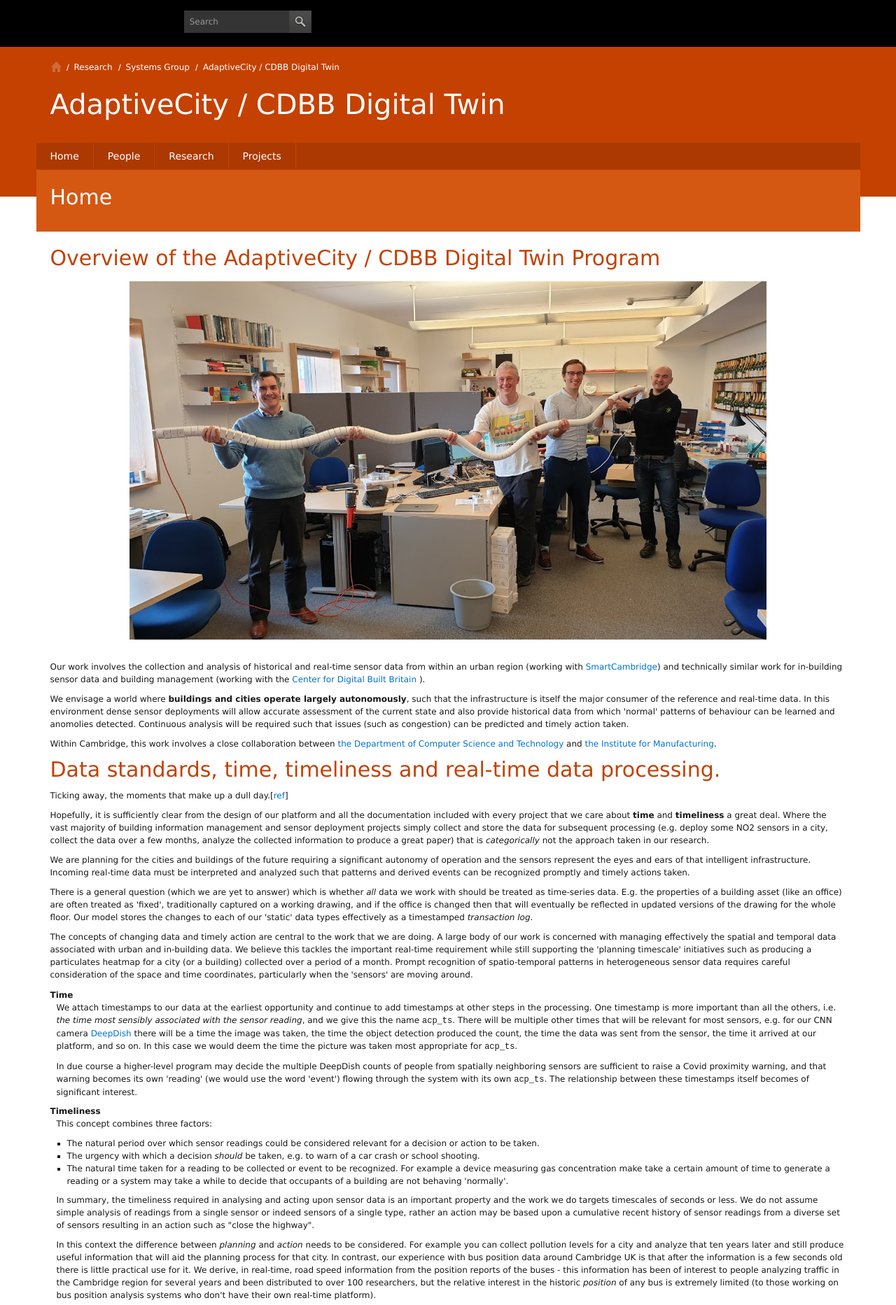
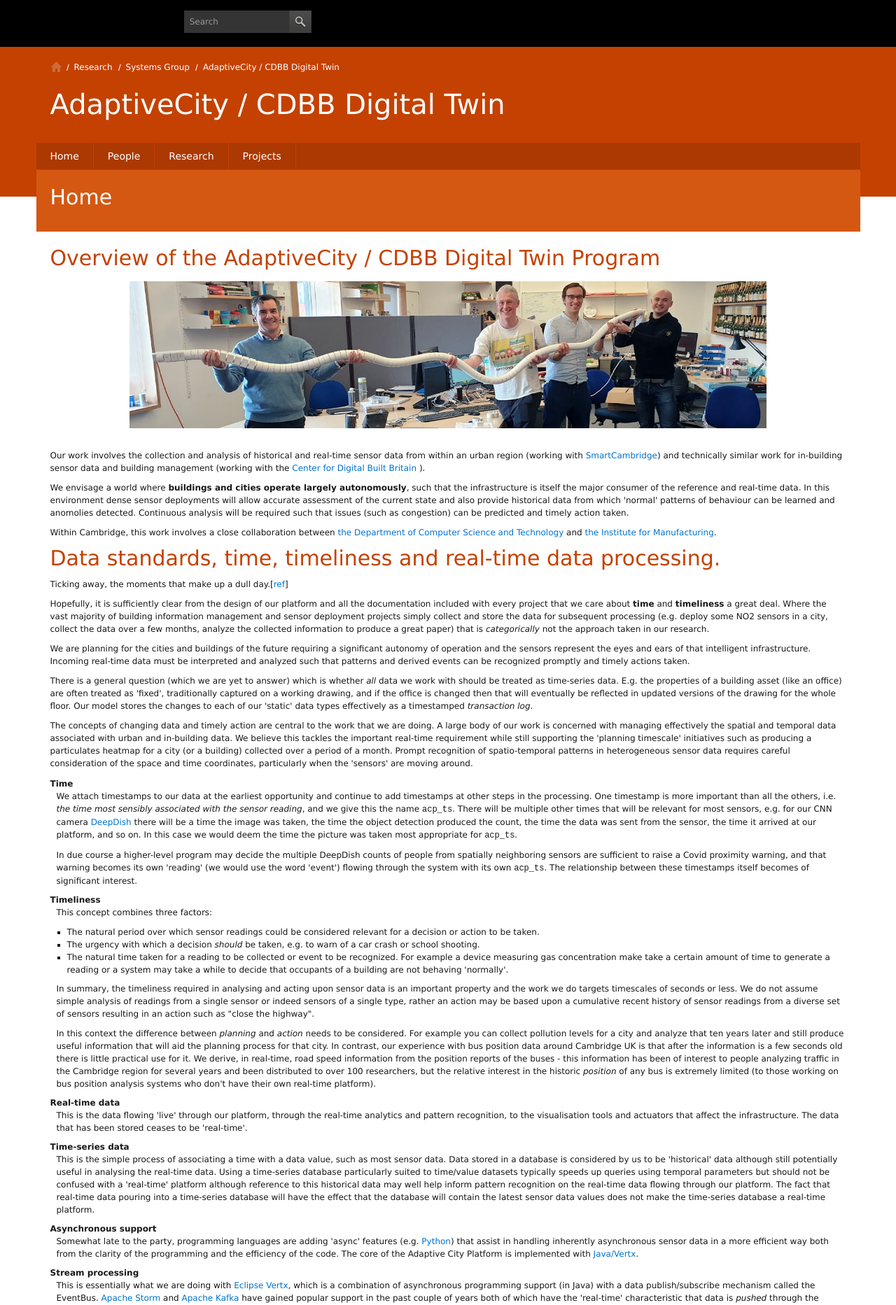
Before and after one commit to AdaptiveCity/adaptivecity.github.io, a Jekyll site: the page built from index.html, in a window 1280 px wide. Shown: the top 1865 px of the page at 70% size. Built offline with Jekyll 4.4.1, drawn with Linux system fonts in a browser that asks for light colours.

Commit message:
changed home picture to narrow

```diff
--- a/index.html
+++ b/index.html
@@ -6,7 +6,7 @@ title: Home
 <h1>Overview of the AdaptiveCity / CDBB Digital Twin Program</h1>
 
 <div>
-    <img class="home_main_image" src="/assets/images/snake.jpg" />
+    <img class="home_main_image" src="/assets/images/snake_narrow.jpg" />
 </div>
 
 <p>
```
Also changed, not shown: assets/images/snake_narrow.jpg (added).
